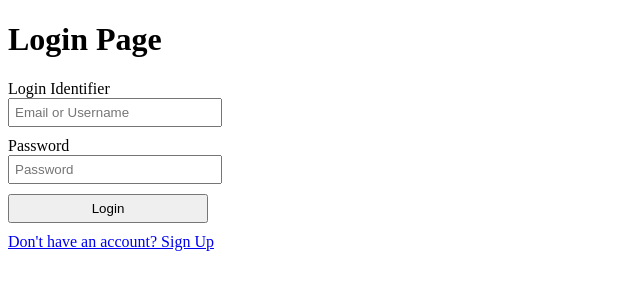
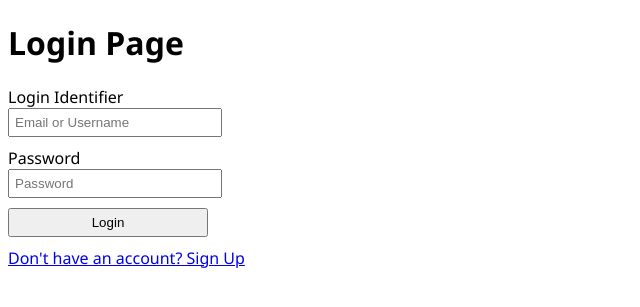
Before and after one commit to ShadowAly/2fast2quick, a Flask app: page /login in a window 1280 px wide. Shown: the top 307 px of the page, without its empty margins (0-640 px from the left). Run offline with Flask 3, Linux system fonts and the light colour scheme.

Commit message:
Added external CSS file and linked it to all html scripts.

```diff
--- a/templates/dashboard.html
+++ b/templates/dashboard.html
@@ -6,6 +6,7 @@
     <meta http-equiv="X-UA-Compatible" content="IE=edge">
     <meta name="viewport" content="width=device-width, initial-scale=1.0">
     <title>Dashboard</title>
+    <link rel="stylesheet" type="text/css" href="style.css">
 </head>
 
 <body>
--- a/templates/home.html
+++ b/templates/home.html
@@ -6,13 +6,13 @@
     <meta http-equiv="X-UA-Compatible" content="IE=edge">
     <meta name="viewport" content="width=device-width, initial-scale=1.0">
     <title>Home</title>
+    <link rel="stylesheet" type="text/css" href="style.css">
 </head>
 
 <body>
     <h1>Login Authentication System in Flask.</h1>
     <a href="{{ url_for('login') }}">Login Page</a><br>
     <a href="{{ url_for('register') }}">Register Page</a><br>
-
 </body>
 
 </html>
--- a/templates/login.html
+++ b/templates/login.html
@@ -5,19 +5,7 @@
     <meta http-equiv="X-UA-Compatible" content="IE=edge">
     <meta name="viewport" content="width=device-width, initial-scale=1.0">
     <title>Login</title>
-    <style>
-        .alert {
-            color: red;
-            margin-bottom: 15px;
-        }
-        form div {
-            margin-bottom: 10px;
-        }
-        input {
-            padding: 5px;
-            width: 200px;
-        }
-    </style>
+    <link rel="stylesheet" type="text/css" href="style.css">
 </head>
 <body>
     <h1>Login Page</h1>
--- a/templates/register.html
+++ b/templates/register.html
@@ -5,6 +5,7 @@
     <meta http-equiv="X-UA-Compatible" content="IE=edge">
     <meta name="viewport" content="width=device-width, initial-scale=1.0">
     <title>Register</title>
+    <link rel="stylesheet" type="text/css" href="style.css">
 </head>
 <body>
     <h1>Register Page</h1>
--- /dev/null
+++ b/templates/style.css
@@ -0,0 +1,17 @@
+body {
+    font-family: 'Segoe UI', Tahoma, Geneva, Verdana, sans-serif;
+}
+
+.alert {
+    color: red;
+    margin-bottom: 15px;
+}
+
+form div {
+    margin-bottom: 10px;
+}
+
+input {
+    padding: 5px;
+    width: 200px;
+}
```
